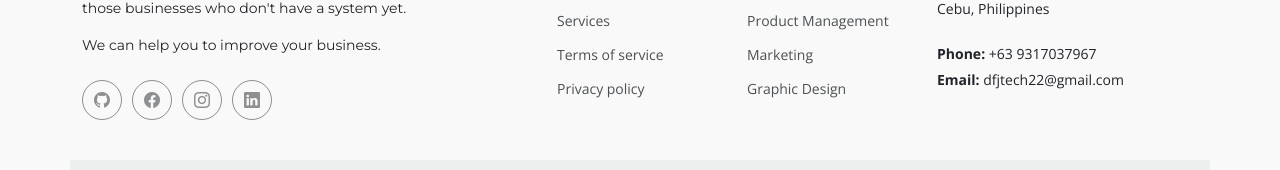
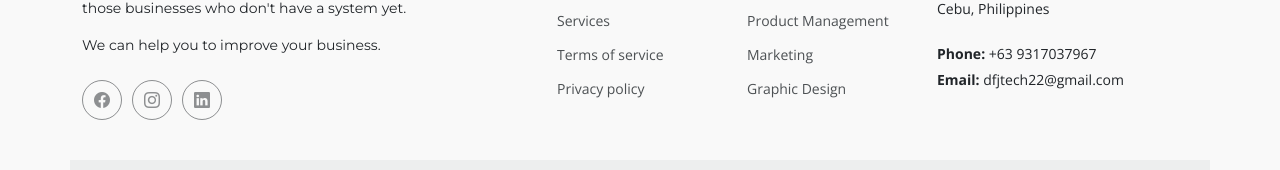
Before and after one commit to JMoral08/dfjtech.com, a plain HTML site: page index.html in a window 1280 px wide. Shown: the part 3435-3605 px from the top of the page. Drawn offline with nearby package versions, Linux system fonts and the light colour scheme.

Commit message:
Delete Github Icons

```diff
--- a/index.html
+++ b/index.html
@@ -331,7 +331,7 @@
           <p>It is a Web Development that help you build a websites for those businesses who don't have a system yet.</p>
           <p>We can help you to improve your business.</p>
           <div class="social-links d-flex mt-4">
-            <a href="https://github.com/JMoral08"><i class="bi bi-github"></i></a>
+
             <a href=""><i class="bi bi-facebook"></i></a>
             <a href=""><i class="bi bi-instagram"></i></a>
             <a href=""><i class="bi bi-linkedin"></i></a>
```
